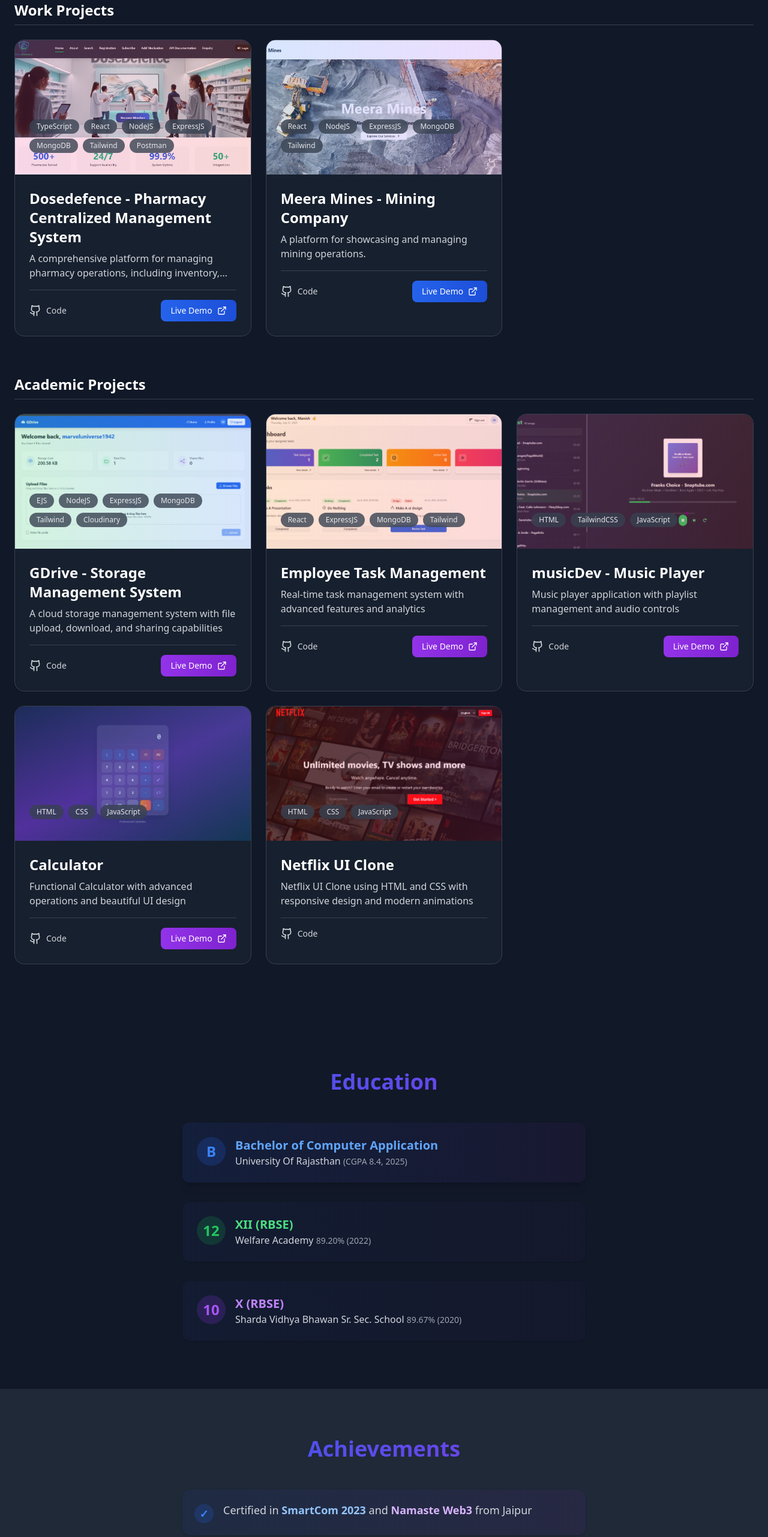
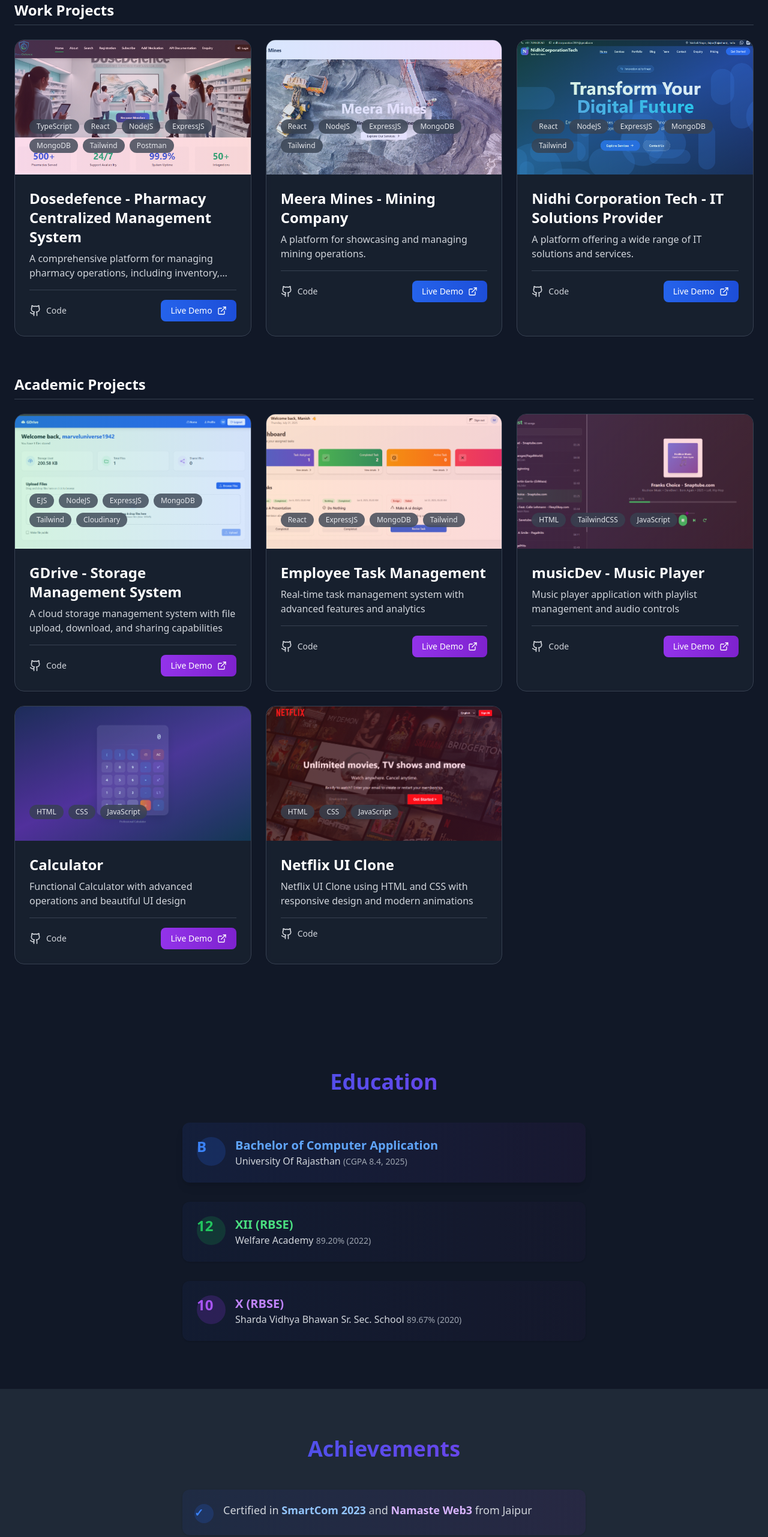
Before and after one commit to codewithmanish102003/Portfolio, a React (Vite) app: page / in a window 1280 px wide. Shown: the part 2873-5436 px from the top of the page at 60% size. Built offline with nearby package versions, Linux system fonts and the light colour scheme.

Commit message:
Implement code changes to enhance functionality and improve performance

```diff
--- a/src/App.tsx
+++ b/src/App.tsx
@@ -748,6 +748,14 @@ function App() {
                   github: "#",
                   live: "https://mines.nidhicorporationtech.com/",
                   gradient: "from-blue-500 to-purple-500"
+                },{
+                  title: "Nidhi Corporation Tech - IT Solutions Provider",
+                  description: "A platform offering a wide range of IT solutions and services.",
+                  image: "nidhicorporationtech.png",
+                  tech: ["React", "NodeJS", "ExpressJS", "MongoDB", "Tailwind"],
+                  github: "#",
+                  live: "https://nidhicorporationtech.com/",
+                  gradient: "from-green-500 to-blue-500"
                 }
               ].map((project, index) => (
                 <div
@@ -1002,7 +1010,7 @@ function App() {
           <div className="space-y-8 max-w-2xl mx-auto">
             <div className="flex items-start gap-4 bg-gradient-to-r from-blue-900/20 to-purple-900/10 rounded-xl p-6 shadow-lg">
               <div className="flex-shrink-0">
-                <span className="inline-block w-12 h-12 bg-blue-600/20 rounded-full flex items-center justify-center text-2xl font-bold text-blue-500">B</span>
+                <span className="inline-block w-12 h-12 bg-blue-600/20 rounded-full items-center justify-center text-2xl font-bold text-blue-500">B</span>
               </div>
               <div>
                 <h3 className="text-xl font-semibold text-blue-400">Bachelor of Computer Application</h3>
@@ -1011,7 +1019,7 @@ function App() {
             </div>
             <div className="flex items-start gap-4 bg-gradient-to-r from-blue-900/10 to-purple-900/5 rounded-xl p-6 shadow">
               <div className="flex-shrink-0">
-                <span className="inline-block w-12 h-12 bg-green-600/20 rounded-full flex items-center justify-center text-2xl font-bold text-green-500">12</span>
+                <span className="inline-block w-12 h-12 bg-green-600/20 rounded-full items-center justify-center text-2xl font-bold text-green-500">12</span>
               </div>
               <div>
                 <h3 className="text-xl font-semibold text-green-400">XII (RBSE)</h3>
@@ -1020,7 +1028,7 @@ function App() {
             </div>
             <div className="flex items-start gap-4 bg-gradient-to-r from-blue-900/10 to-purple-900/5 rounded-xl p-6 shadow">
               <div className="flex-shrink-0">
-                <span className="inline-block w-12 h-12 bg-purple-600/20 rounded-full flex items-center justify-center text-2xl font-bold text-purple-500">10</span>
+                <span className="inline-block w-12 h-12 bg-purple-600/20 rounded-full items-center justify-center text-2xl font-bold text-purple-500">10</span>
               </div>
               <div>
                 <h3 className="text-xl font-semibold text-purple-400">X (RBSE)</h3>
@@ -1039,23 +1047,23 @@ function App() {
           </h2>
           <ul className="max-w-2xl mx-auto space-y-6">
             <li className="flex items-start gap-4 bg-gradient-to-r from-blue-800/10 to-purple-800/10 rounded-xl p-5 shadow">
-              <span className="inline-block mt-1 w-8 h-8 bg-blue-600/20 rounded-full flex items-center justify-center text-lg font-bold text-blue-500">✓</span>
+              <span className="inline-block mt-1 w-8 h-8 bg-blue-600/20 rounded-full items-center justify-center text-lg font-bold text-blue-500">✓</span>
               <span className="text-lg text-gray-300">Certified in <span className="font-semibold text-blue-300">SmartCom 2023</span> and <span className="font-semibold text-purple-300">Namaste Web3</span> from Jaipur</span>
             </li>
             <li className="flex items-start gap-4 bg-gradient-to-r from-blue-800/10 to-purple-800/10 rounded-xl p-5 shadow">
-              <span className="inline-block mt-1 w-8 h-8 bg-green-600/20 rounded-full flex items-center justify-center text-lg font-bold text-green-500">✓</span>
+              <span className="inline-block mt-1 w-8 h-8 bg-green-600/20 rounded-full  items-center justify-center text-lg font-bold text-green-500">✓</span>
               <span className="text-lg text-gray-300">Completed <span className="font-semibold text-green-300">Upflairs Pvt Ltd Web Development and Designing</span> program in 2024</span>
             </li>
             <li className="flex items-start gap-4 bg-gradient-to-r from-blue-800/10 to-purple-800/10 rounded-xl p-5 shadow">
-              <span className="inline-block mt-1 w-8 h-8 bg-yellow-600/20 rounded-full flex items-center justify-center text-lg font-bold text-yellow-500">✓</span>
+              <span className="inline-block mt-1 w-8 h-8 bg-yellow-600/20 rounded-full  items-center justify-center text-lg font-bold text-yellow-500">✓</span>
               <span className="text-lg text-gray-300">Achieved certification in <span className="font-semibold text-yellow-300">Cloud Computing Basics</span> from Scaler Academy</span>
             </li>
             <li className="flex items-start gap-4 bg-gradient-to-r from-blue-800/10 to-purple-800/10 rounded-xl p-5 shadow">
-              <span className="inline-block mt-1 w-8 h-8 bg-pink-600/20 rounded-full flex items-center justify-center text-lg font-bold text-pink-500">✓</span>
+              <span className="inline-block mt-1 w-8 h-8 bg-pink-600/20 rounded-full  items-center justify-center text-lg font-bold text-pink-500">✓</span>
               <span className="text-lg text-gray-300">Completed <span className="font-semibold text-pink-300">Web Development and Designing</span> from Broadcast Engineering Consultants India Limited in 2024</span>
             </li>
             <li className="flex items-start gap-4 bg-gradient-to-r from-blue-800/10 to-purple-800/10 rounded-xl p-5 shadow">
-              <span className="inline-block mt-1 w-8 h-8 bg-indigo-600/20 rounded-full flex items-center justify-center text-lg font-bold text-indigo-500">✓</span>
+              <span className="inline-block mt-1 w-8 h-8 bg-indigo-600/20 rounded-full  items-center justify-center text-lg font-bold text-indigo-500">✓</span>
               <span className="text-lg text-gray-300">Certified in <span className="font-semibold text-indigo-300">All India National Creativity Aptitude Test</span> Conducted by Naukri in 2025</span>
             </li>
           </ul>
```
Also changed, not shown: public/nidhicorporationtech.png (added).
